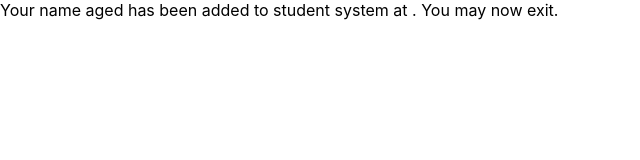
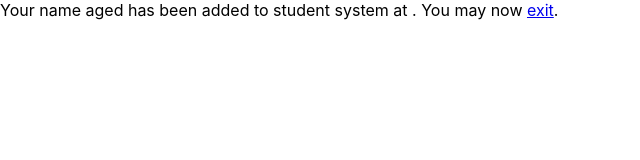
Before and after one commit to adliih/demo-student-enrollment-chatbot, a React (Vite) app: page /summary in a window 1280 px wide. Shown: the top 160 px of the page, without its empty margins (0-640 px from the left). Built offline with nearby package versions, Linux system fonts and the light colour scheme; what react-chatbot-kit would draw is missing.

Commit message:
add link to home page in summary

```diff
--- a/src/features/summary/Summary.tsx
+++ b/src/features/summary/Summary.tsx
@@ -1,5 +1,6 @@
 import React from "react"
 import { useAppSelector } from "../../app/hooks"
+import { Link } from "react-router-dom"
 
 export default function Summary() {
   const { slot, age, name } = useAppSelector((state) => state.studentInfo)
@@ -7,7 +8,7 @@ export default function Summary() {
   return (
     <div>
       Your name {name} aged {age} has been added to student system at {date}{" "}
-      {time}. You may now exit.
+      {time}. You may now <Link to="/">exit</Link>.
     </div>
   )
 }
```
